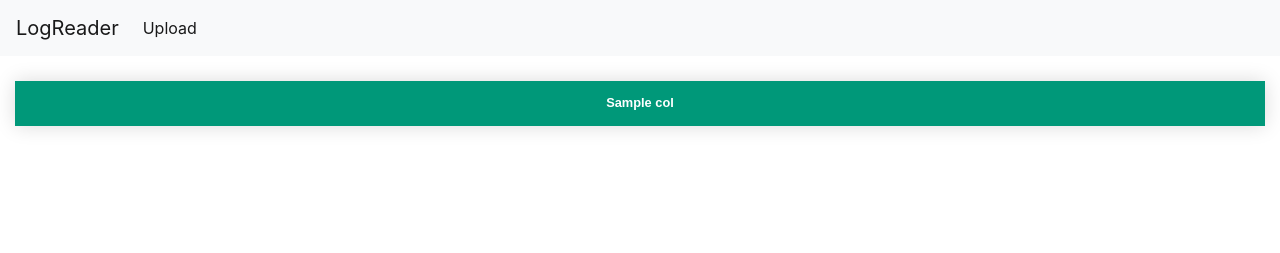
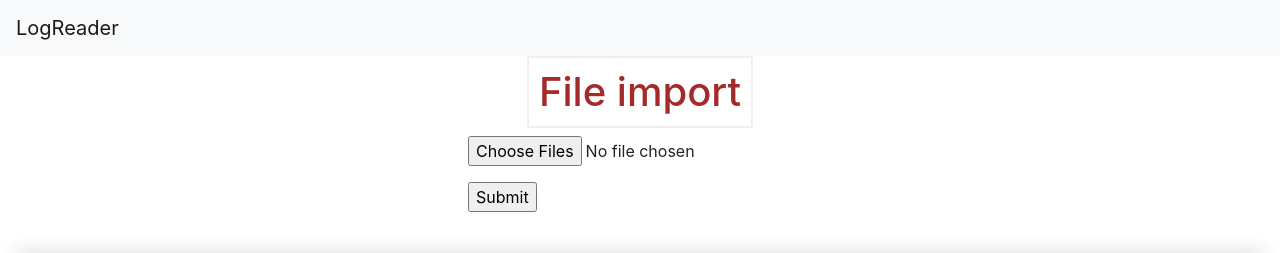
Before and after one commit to carlosperales95/plugin-beauty-logreader, a Flask app: template templates/index.html in a window 1280 px wide. Shown: the top 253 px of the page. Run offline with Flask 2, Linux system fonts and the light colour scheme; the template is opened without the code that fills it: most values are stand-ins (such as "Sample title", 1, 10 or a date in 2020); lists and menus that the app fills with data are empty; some libraries are stand-ins or nearby versions.

Commit message:
multiple file upload possible and joining files into single df

```diff
--- a/app.py
+++ b/app.py
@@ -2,44 +2,64 @@ from flask import Flask, render_template, request
 import os
 from werkzeug.utils import secure_filename
 import pandas as pd
+import uuid
 
 app = Flask(__name__)
 base_dir = os.path.dirname(__file__)
+cases_path = 'cases'
 
+data = {
+    'timestamp': [],
+    'type': [],
+    'content': [],
+    'uid': []
+}
+
+# Filters done, only need to add proper logic for requesting these
+# filterTypeDF(df, ['INFO'])
+# df = filterUIDDF(df, "942c7e3")
+# df = filterContent(df, "XNT6LGX5PV5X8N82")
+# df = filterDate(df, "2023-08-03T11:30:03", "2023-08-03T11:50:03")
 
 @app.route('/')
 def index():
-    data = parseData()
-    df = pd.DataFrame(data)
-    filterTypeDF(df, ['INFO'])
-    # df = filterUIDDF(df, "942c7e3")
-    # df = filterContent(df, "XNT6LGX5PV5X8N82")
-    # df = filterDate(df, "2023-08-03T11:30:03", "2023-08-03T11:50:03")
+    return render_template('index.html')
 
+@app.route('/', methods=['POST'])
+def upload_file():
+    # Create new case folder
+    unique_foldername = str(uuid.uuid4())
+    case_folder_path = os.path.join(base_dir, cases_path, unique_foldername)
+    os.mkdir(case_folder_path)
+
+    my_filename = os.path.join(case_folder_path, 'case.log')
+    contents = []
+    # Upload fields to newly created case folder
+    for uploaded_file in request.files.getlist('file'):
+        if uploaded_file.filename != '':
+            uploaded_file.save(os.path.join(case_folder_path, uploaded_file.filename))
+    # Parse each file data into data obj and remove uploaded files
+    for filename in os.listdir(case_folder_path):
+        f = os.path.join(case_folder_path, filename)
+        if os.path.isfile(f):
+            loaded_data, lines = parseData(os.path.join(case_folder_path, filename), data)
+            for line in lines:
+                contents.append(line)
+            # Remove temp_uploaded files from newly created folder
+            os.remove(os.path.join(case_folder_path, filename))
+    # Write all files log lines to case.log
+    with open(my_filename, "wb") as handle:
+        for line in contents:
+            handle.write(line.encode())
+    # Create data frame from all log file lines
+    df = pd.DataFrame(loaded_data)
     return render_template('index.html',
-                        column_names=df.columns.values, row_data=list(df.values.tolist()),
-                        zip=zip, link_column="content")
+                           column_names=df.columns.values, row_data=list(df.values.tolist()),
+                           zip=zip, link_column="content")
 
 
-@app.route('/upload', methods=('POST',))
-def upload():
-    files = request.files.getlist('files')
-    for file in files:
-        fn = secure_filename(file.filename)
-        print(os.path.join(base_dir, '.imports/' + fn))
-        file.save(os.path.join(base_dir, '.imports/' + fn))
-    return 'ok'  # change to your own logic
-
-
-def parseData():
-    data = {
-        'timestamp': [],
-        'type': [],
-        'content': [],
-        'uid': []
-    }
-
-    f = open("info.log","r")
+def parseData(filename, data):
+    f = open(filename,"r")
     lines = f.readlines()
     for line in lines:
         timestamp = line[:34]
@@ -52,13 +72,16 @@ def parseData():
         data['type'].append(type)
 
         uid_start = line.find('{"uid":"') + 8
-        uid = line[uid_start : uid_start + 7]
-        data['uid'].append(uid)
+        if(uid_start != -1):
+            uid = line[uid_start: uid_start + 7]
+            data['uid'].append(uid)
+        else:
+            data['uid'].append(" - ")
 
         content = line[36 + logger_type_end : uid_start - 8]
         data['content'].append(content)
 
-    return data
+    return data, lines
 
 def sortDF(df):
     return df.sort_values(by=['timestamp'])
--- a/templates/base.html
+++ b/templates/base.html
@@ -19,13 +19,14 @@
             <div class="collapse navbar-collapse" id="navbarNav">
                 <ul class="navbar-nav">
                 <li class="nav-item active">
-                    <a class="nav-link" href="{{ url_for('upload')}}">Upload</a>
+{#                    <a class="nav-link" href="{{ url_for('upload')}}">Upload</a>#}
                 </li>
                 </ul>
             </div>
         </nav>
         <div class="container container-expand-md">
             {% block content %} {% endblock %}
+            {% block dragdrop %} {% endblock %}
             {% block workspace %} {% endblock %}
         </div>
 
--- a/templates/index.html
+++ b/templates/index.html
@@ -6,16 +6,16 @@
 
 {% block dragdrop %}
     <h1>{% block title %} File import {% endblock %}</h1>
-    <div id="drop_area">
-        Drag and drop your files here to upload.
-    </div>
-    <div id="upload_progress"></div>
-    <div id="speed"></div>
+     <form method="POST" action="" enctype="multipart/form-data">
+      <p><input type="file" name="file" multiple accept=".log"></p>
+      <p><input type="submit" value="Submit"></p>
+    </form>
+
 {% endblock %}
 
 {% block workspace %}
     <div id="workspace-container">
-
+      {% if row_data %}
         <table>
             <tr>
                 {% for col in column_names %}
@@ -36,9 +36,8 @@
                 {% endfor %}
             </tr>
             {% endfor %}
-
         </table>
-
+    {% endif %}
     </div>
 
     <script>
```
Also changed, not shown: 1 other file.
